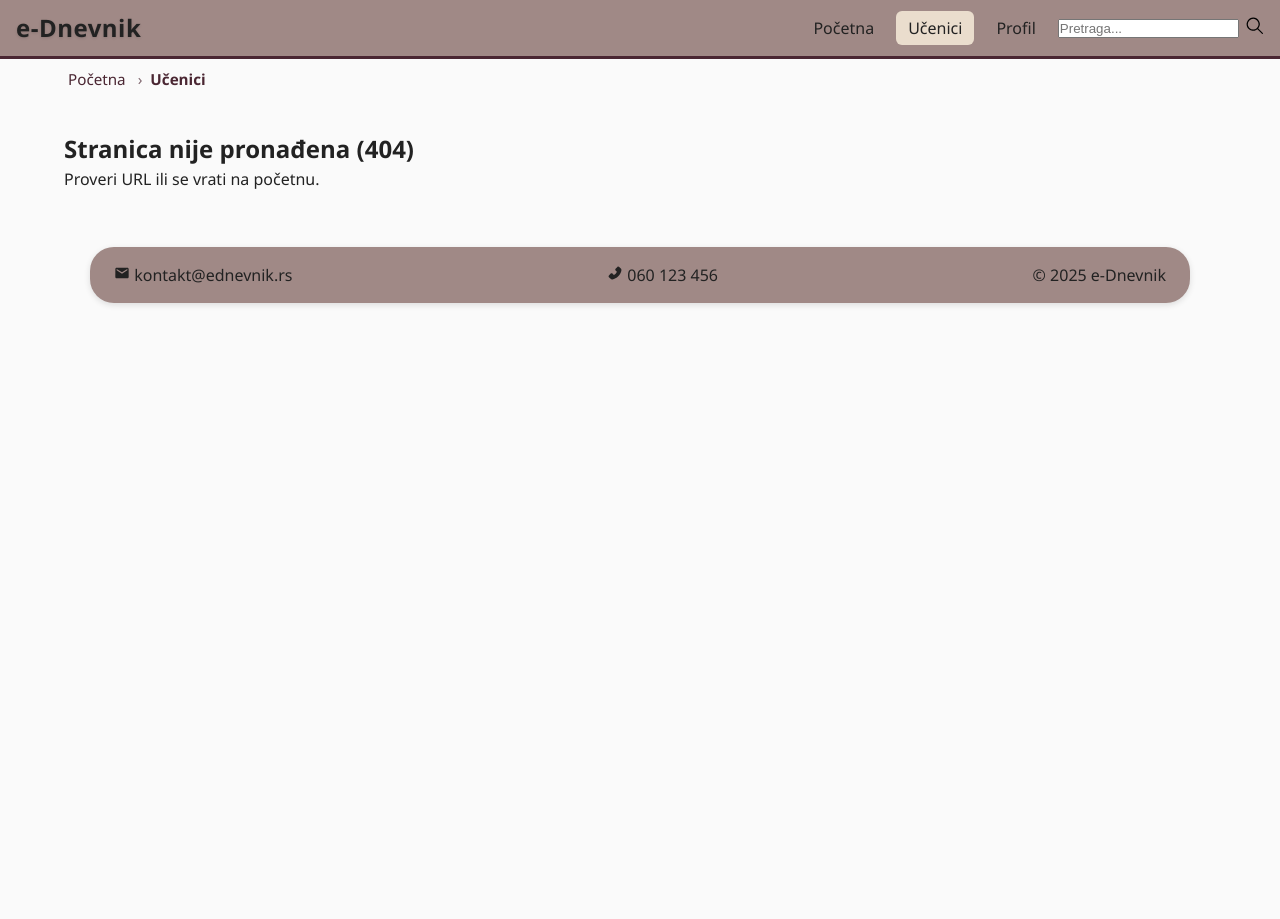
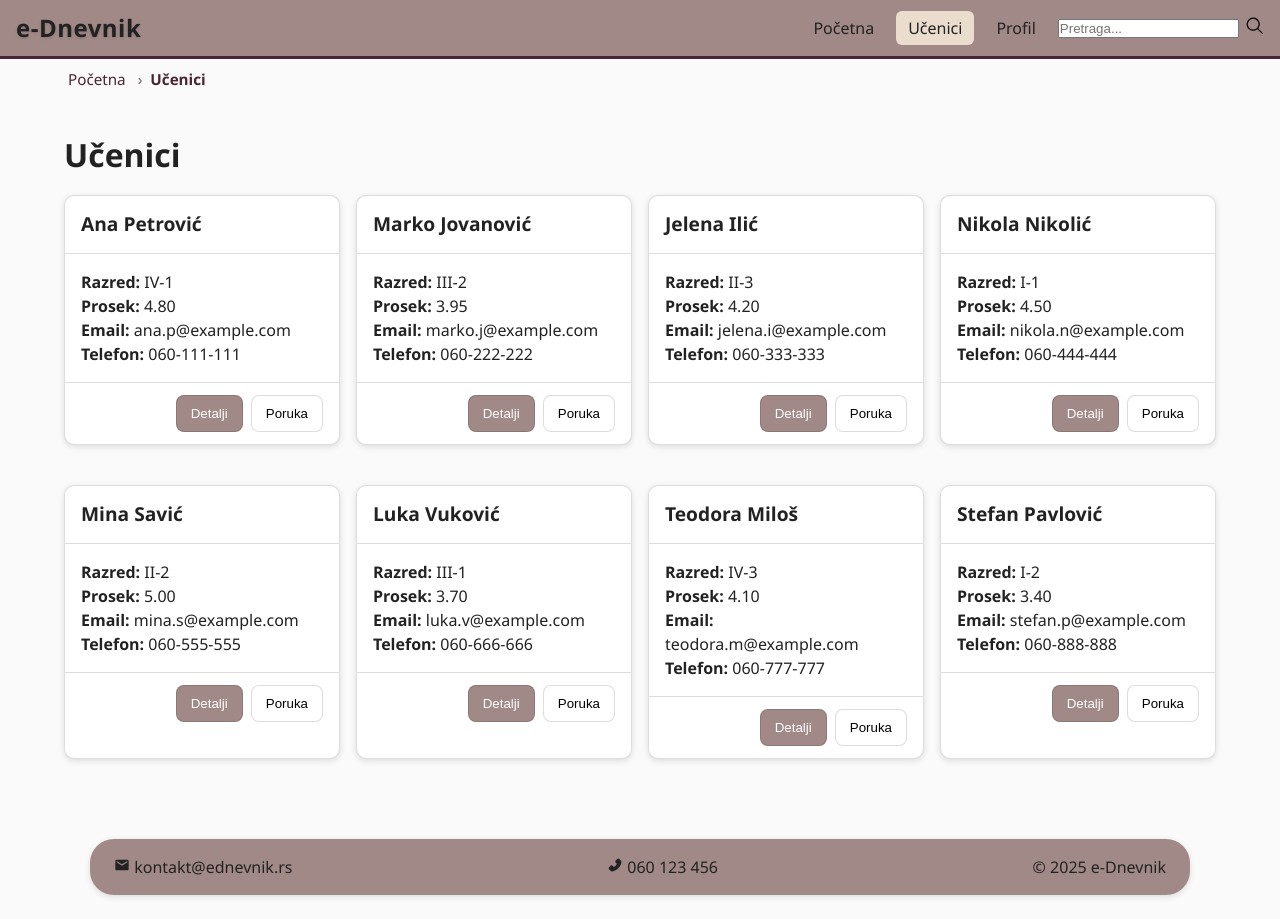
Before and after one commit to elab-development/internet-tehnologije-2024-projekat-appednevnik_2019_0057, a React (Create React App) app in the folder frontend/: page /students in a window 1280 px wide. Before the commit this address had no page. Before the commit the page ends 800 px from the top, so only its background shows below. Built offline with nearby package versions, Linux system fonts and the light colour scheme.

Commit message:
Dodata Students stranica

```diff
--- a/frontend/src/App.js
+++ b/frontend/src/App.js
@@ -3,6 +3,7 @@ import { Routes, Route } from "react-router-dom";
 import NavBar from "./components/NavBar";
 import Footer from "./components/Footer";
 import Breadcrumbs from "./components/Breadcrumbs";
+import Students from "./pages/Students";
 import Home from "./pages/Home";
 import NotFound from "./pages/NotFound";
 
@@ -20,6 +21,7 @@ function App() {
       <main className="app-main">
         <Routes>
           <Route path="/" element={<Home />} />
+          <Route path="/students" element={<Students />} />
           <Route path="*" element={<NotFound />} />
         </Routes>
       </main>
--- /dev/null
+++ b/frontend/src/data/students.js
@@ -0,0 +1,10 @@
+export const STUDENTS = [
+  { id: 1, ime: "Ana Petrović",    razred: "IV-1", prosek: 4.80, email: "ana.p@example.com",   telefon: "060-111-111" },
+  { id: 2, ime: "Marko Jovanović", razred: "III-2", prosek: 3.95, email: "marko.j@example.com", telefon: "060-222-222" },
+  { id: 3, ime: "Jelena Ilić",     razred: "II-3", prosek: 4.20, email: "jelena.i@example.com", telefon: "060-333-333" },
+  { id: 4, ime: "Nikola Nikolić",  razred: "I-1",  prosek: 4.50, email: "nikola.n@example.com", telefon: "060-444-444" },
+  { id: 5, ime: "Mina Savić",      razred: "II-2", prosek: 5.00, email: "mina.s@example.com",   telefon: "060-555-555" },
+  { id: 6, ime: "Luka Vuković",    razred: "III-1",prosek: 3.70, email: "luka.v@example.com",   telefon: "060-666-666" },
+  { id: 7, ime: "Teodora Miloš",   razred: "IV-3", prosek: 4.10, email: "teodora.m@example.com",telefon: "060-777-777" },
+  { id: 8, ime: "Stefan Pavlović", razred: "I-2",  prosek: 3.40, email: "stefan.p@example.com", telefon: "060-888-888" }
+];
--- /dev/null
+++ b/frontend/src/pages/Students.jsx
@@ -0,0 +1,30 @@
+import AppCard from "../components/AppCard";
+import { STUDENTS } from "../data/students";
+
+export default function Students() {
+  const handleDetails = (u) => alert(`Detalji:\n${u.ime} • ${u.razred} • Prosek: ${u.prosek}`);
+  const handleMessage = (u) => alert(`Poruka poslata: ${u.email}`);
+
+  return (
+      <div className="container page">
+        <h1>Učenici</h1>
+        <div className="grid">
+          {STUDENTS.map((u) => (
+            <AppCard
+              key={u.id}
+              title={u.ime}
+              actions={[
+                { label: "Detalji", variant: "primary", onClick: () => handleDetails(u) },
+                { label: "Poruka",  variant: "default", onClick: () => handleMessage(u) }
+              ]}
+            >
+              <p><strong>Razred:</strong> {u.razred}</p>
+              <p><strong>Prosek:</strong> {u.prosek.toFixed(2)}</p>
+              <p><strong>Email:</strong> {u.email}</p>
+              <p><strong>Telefon:</strong> {u.telefon}</p>
+            </AppCard>
+          ))}
+        </div>
+      </div>
+  );
+}
--- a/frontend/src/styles/layout.css
+++ b/frontend/src/styles/layout.css
@@ -160,3 +160,10 @@
 .breadcrumbs a { color:var(--color-primary); text-decoration:none; padding:2px 4px; border-radius:6px; }
 .breadcrumbs a:hover { background:#ffffff80; }
 .crumb.current span { font-weight:600; }
+
+.grid {
+  display: grid;
+  grid-template-columns: repeat(auto-fill, minmax(260px, 1fr));
+  gap: 16px;
+  margin-top: 1rem;
+}
```
